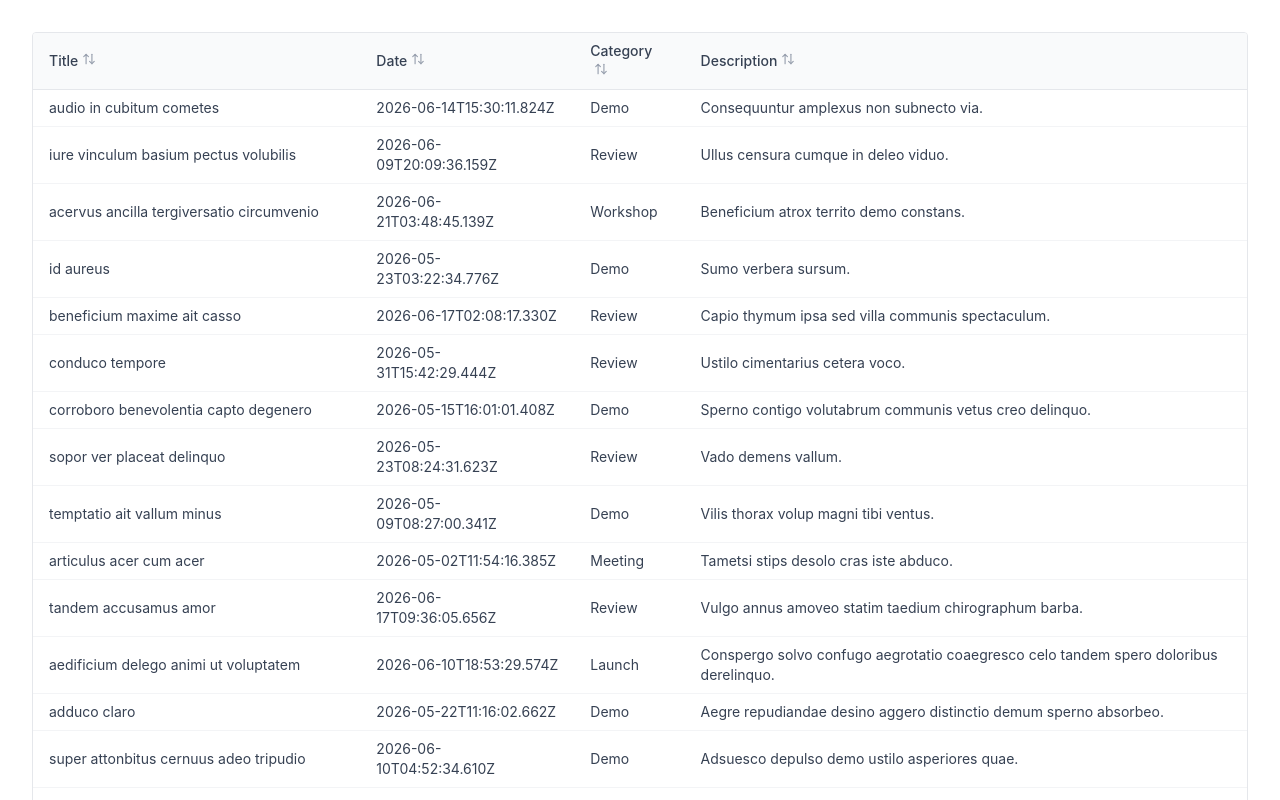
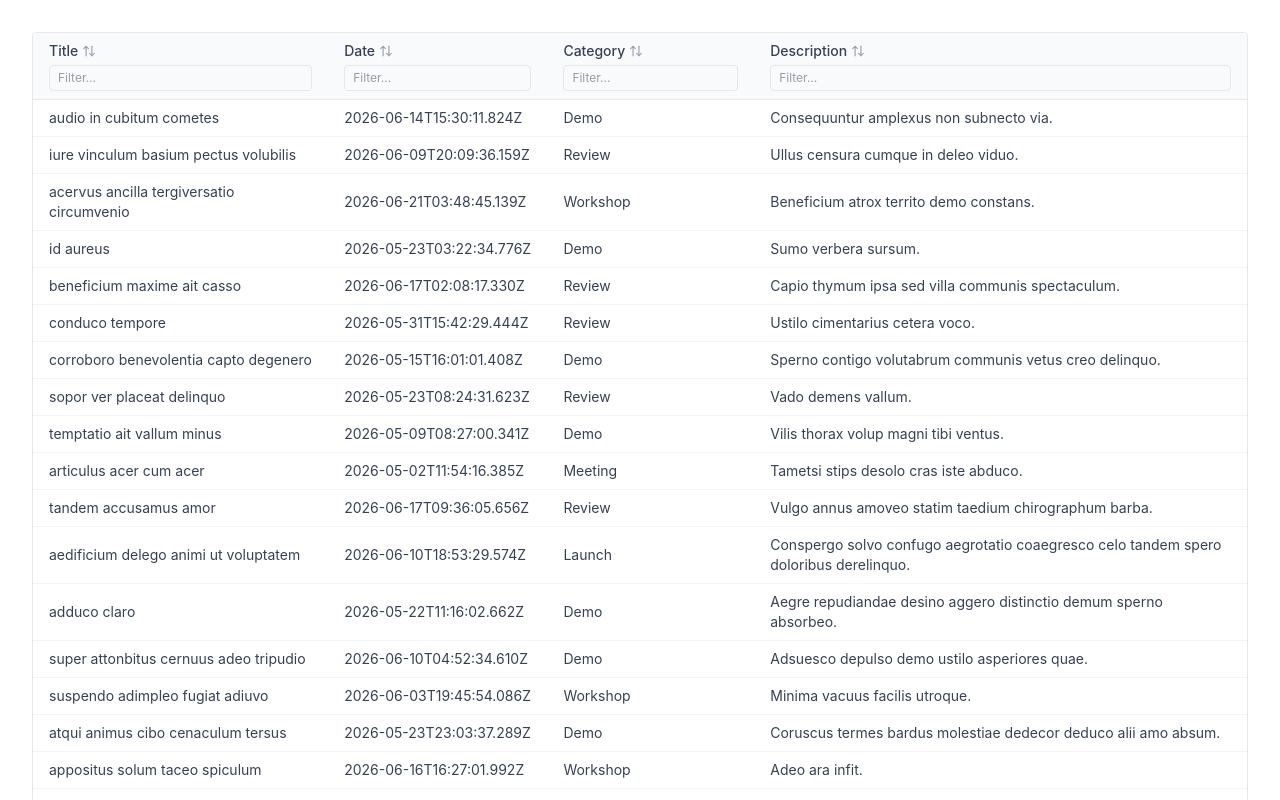
Before and after one commit to amitnagar19/react-event-manager, a React (Vite) app: page / in a window 1280 px wide. Shown: the top 800 px of the page. Built offline with nearby package versions, Linux system fonts and the light colour scheme.

Commit message:
feat: add column filtering to DataGrid

```diff
--- a/package.json
+++ b/package.json
@@ -29,6 +29,7 @@
     "eslint-plugin-react-hooks": "^7.1.1",
     "eslint-plugin-react-refresh": "^0.5.2",
     "globals": "^17.6.0",
+    "prettier": "^3.8.3",
     "tailwindcss": "^4.3.0",
     "typescript": "~6.0.2",
     "typescript-eslint": "^8.59.2",
--- a/src/components/DataGrid/DataGrid.tsx
+++ b/src/components/DataGrid/DataGrid.tsx
@@ -1,58 +1,87 @@
-import {useMemo, useState} from 'react';
+import { useMemo, useState } from 'react';
 import {
     type ColumnDef,
+    type ColumnFiltersState,
     flexRender,
     getCoreRowModel,
+    getFilteredRowModel,
     getSortedRowModel,
     type SortingState,
     useReactTable
-} from '@tanstack/react-table'
-import type {DataGridProps} from "./types.ts";
-import {ArrowDown, ArrowUp, ArrowUpDown} from 'lucide-react'
+} from '@tanstack/react-table';
+import type { DataGridProps } from './types.ts';
+import { ArrowDown, ArrowUp, ArrowUpDown } from 'lucide-react';
 
-
-function DataGrid<T extends object>({columns: columnConfigs, data}: DataGridProps<T>) {
-    const [sorting, setSorting] = useState<SortingState>([])
+function DataGrid<T extends object>({ columns: columnConfigs, data }: DataGridProps<T>) {
+    const [sorting, setSorting] = useState<SortingState>([]);
+    const [columnFilters, setColumnFilters] = useState<ColumnFiltersState>([]);
     const columns = useMemo<ColumnDef<T>[]>(
-        () => columnConfigs.map(c => ({
+        () =>
+            columnConfigs.map((c) => ({
                 id: c.accessor,
                 accessorKey: c.accessor,
                 header: c.label,
             })),
-        [columnConfigs]
-    )
+        [columnConfigs],
+    );
 
     const table = useReactTable({
-        data, columns, getCoreRowModel: getCoreRowModel(), getSortedRowModel: getSortedRowModel(), state: {
+        data,
+        columns,
+        getCoreRowModel: getCoreRowModel(),
+        getSortedRowModel: getSortedRowModel(),
+        getFilteredRowModel: getFilteredRowModel(),
+        state: {
             sorting,
-        }, onSortingChange: setSorting,
-    })
+            columnFilters,
+        },
+        onSortingChange: setSorting,
+        onColumnFiltersChange: setColumnFilters,
+    });
 
     return (
         <div className="overflow-x-auto rounded border border-gray-200">
             <table className="w-full text-sm text-left">
                 <thead className="bg-gray-50 border-b border-gray-200">
-                {table.getHeaderGroups().map(headerGroup => (
+                    {table.getHeaderGroups().map((headerGroup) => (
                         <tr key={headerGroup.id}>
-                        {headerGroup.headers.map(header => (
-                            <th key={header.id} className="px-4 py-2 font-medium text-gray-700"
-                                onClick={header.column.getToggleSortingHandler()}>
-                                {flexRender(header.column.columnDef.header, header.getContext())}
-                                <span className="ml-1 inline-flex text-gray-400">
+                            {headerGroup.headers.map((header) => (
+                                <th key={header.id} className="px-4 py-2 font-medium text-gray-700">
+                                    <div
+                                        className="flex items-center gap-1 cursor-pointer select-none hover:text-blue-600"
+                                        onClick={header.column.getToggleSortingHandler()}
+                                    >
+                                        {flexRender(
+                                            header.column.columnDef.header,
+                                            header.getContext(),
+                                        )}
+                                        <span className="inline-flex text-gray-400">
                                             {{
-                                        asc: <ArrowUp size={14}/>,
-                                        desc: <ArrowDown size={14}/>
-                                    }[header.column.getIsSorted() as string] ?? <ArrowUpDown size={14}/>}
+                                                asc: <ArrowUp size={14} />,
+                                                desc: <ArrowDown size={14} />,
+                                            }[header.column.getIsSorted() as string] ?? (
+                                                <ArrowUpDown size={14} />
+                                            )}
                                         </span>
+                                    </div>
+                                    <input
+                                        value={(header.column.getFilterValue() as string) ?? ''}
+                                        onChange={(e) =>
+                                            header.column.setFilterValue(e.target.value)
+                                        }
+                                        placeholder="Filter..."
+                                        className="mt-1 w-full px-2 py-1 border border-gray-200 rounded text-xs font-normal focus:outline-none focus:border-blue-400"
+                                        onClick={(e) => e.stopPropagation()}
+                                    />
                                 </th>
                             ))}
                         </tr>
                     ))}
                 </thead>
                 <tbody className="divide-y divide-gray-100">
-                {table.getRowModel().rows.map(row => (
+                    {table.getRowModel().rows.map((row) => (
                         <tr key={row.id} className="hover:bg-gray-50">
-                        {row.getVisibleCells().map(cell => (
+                            {row.getVisibleCells().map((cell) => (
                                 <td key={cell.id} className="px-4 py-2 text-gray-700">
                                     {flexRender(cell.column.columnDef.cell, cell.getContext())}
                                 </td>
@@ -62,8 +91,7 @@ function DataGrid<T extends object>({columns: columnConfigs, data}: DataGridProp
                 </tbody>
             </table>
         </div>
-
-    )
+    );
 }
 
-export default DataGrid
+export default DataGrid;
```
Also changed, not shown: 2 other files (tests, documents, lock files or other folders). Lines whose indentation alone changed are shown as unchanged.
